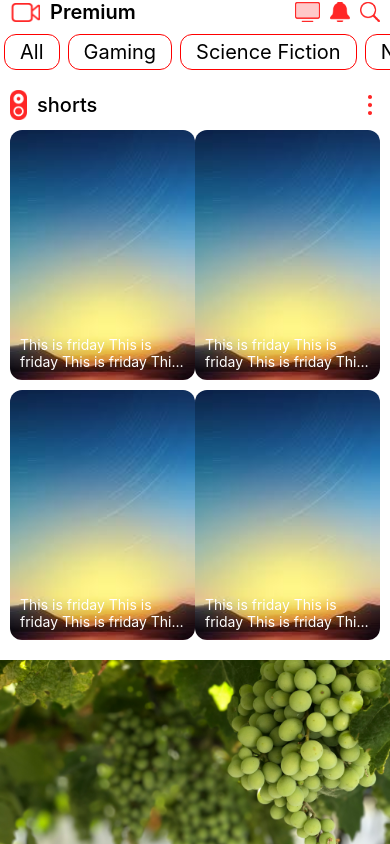
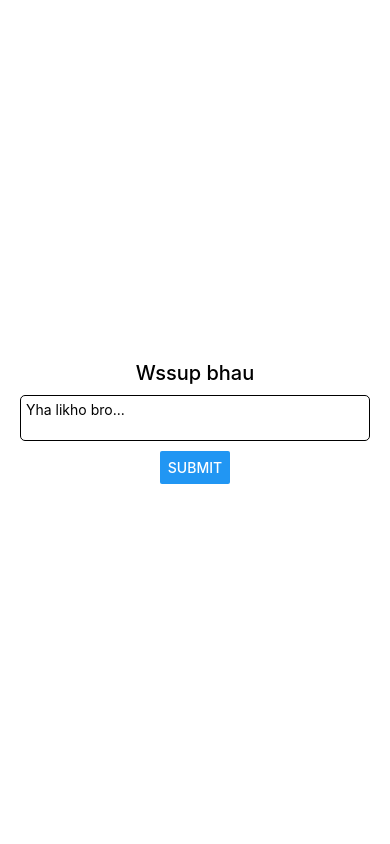
Before and after one commit to akshat-gulati/FirstProjRN, a React Native app: screen / in a window 390 px wide. Built offline with nearby package versions, Linux system fonts and the light colour scheme.

Commit message:
npm install @react-navigation/native

```diff
--- a/package.json
+++ b/package.json
@@ -10,6 +10,7 @@
     "test": "jest"
   },
   "dependencies": {
+    "@react-navigation/native": "^7.0.14",
     "react": "18.3.1",
     "react-native": "0.76.6"
   },
--- a/src/App.tsx
+++ b/src/App.tsx
@@ -9,16 +9,16 @@ const App = () => {
   return (
 
     <SafeAreaView style={{ flex: 1 }}>
-      <Header99 />
+      {/* <Header99 />
       <ScrollView style={styles.container}>
 
         <View>
           <Shorts />
           <Video />
         </View>
-      </ScrollView>
+      </ScrollView> */}
 
-      {/* <Search /> */}
+      <Search />
     </SafeAreaView>
 
 
--- a/src/screens/search/search.tsx
+++ b/src/screens/search/search.tsx
@@ -6,15 +6,28 @@ const Search = () => {
     const [text, setText] = useState("")
     const [submittedText, setSubmittedText] = useState("")
 
+    console.log(text);
+
+
     const handleSubmit = () =>{
         setSubmittedText(text)
+        setText("")
 
     }
 
     return (
         <View style={styles.container}>
             <Text style={styles.title}>Wssup bhau</Text>
-            <TextInput style={styles.textInput} placeholder='Yha likho bro...' value={text} onChangeText={(text) => setText(text)} />
+            <TextInput style={styles.textInput}
+            placeholder='Yha likho bro...'
+            value={text}
+            onChangeText={(text) => setText(text)}
+            multiline
+            maxLength={100} // Adjust the maxLength value as needed
+
+                />
+
+
             <Button title='Submit' onPress={handleSubmit}></Button>
             {submittedText ? (<Text>Result: {submittedText}</Text>): null}
         </View>
```
Also changed, not shown: 1 other file (tests, documents, lock files or other folders).
